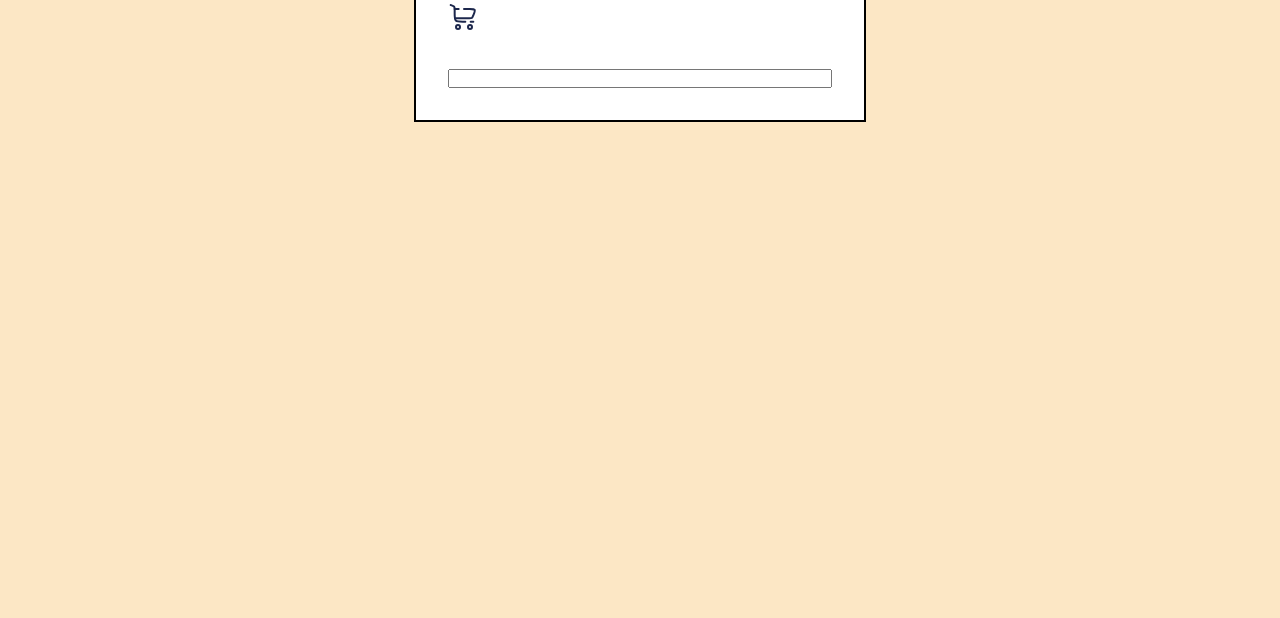
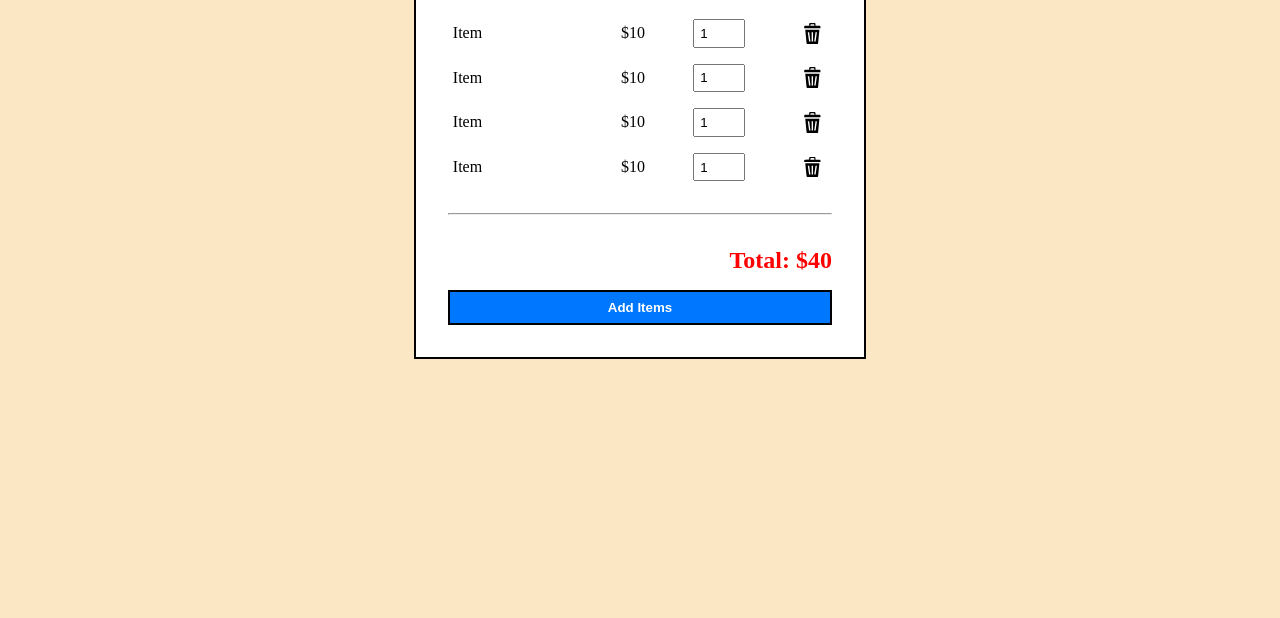
Before and after one commit to luna0-0/e-commerce_website, a plain HTML site: page cart.html in a window 1280 px wide. Shown: the part 182-800 px from the top of the page. Drawn offline with Linux system fonts and the light colour scheme.

Commit message:
complete cart design

```diff
--- a/cart.html
+++ b/cart.html
@@ -5,6 +5,7 @@
     <meta name="viewport" content="width=device-width, initial-scale=1.0" />
     <link rel="stylesheet" href="./css/styles.css" type="text/css" />
     <link rel="stylesheet" href="./css/form.css" type="text/css" />
+    <link rel="stylesheet" href="./css/cart.css" type="text/css" />
 
     <title>Cart</title>
   </head>
@@ -37,8 +38,40 @@
         <h1>Your Cart</h1>
         <img src="./assets/cart.svg" />
       </div>
+      <hr />
+
       <form>
-        <input type="number" />
+        <div class="form_row">
+          <label for="Item1">Item</label>
+          <div class="cost">$10</div>
+          <input type="number" id="Item1" value="1" min="1" />
+          <img src="./assets/trash.svg" class="trash" title="move to trash"/>
+        </div>
+
+        <div class="form_row">
+          <label for="Item2">Item</label>
+          <div class="cost">$10</div>
+          <input type="number" id="Item2" value="1" min="1" />
+          <img src="./assets/trash.svg" class="trash" title="move to trash"/>
+        </div>
+        <div class="form_row">
+          <label for="Item3">Item</label>
+          <div class="cost">$10</div>
+          <input type="number" id="Item3" value="1" min="1" />
+          <img src="./assets/trash.svg" class="trash" title="move to trash"/>
+        </div>
+        <div class="form_row">
+          <label for="Item4">Item</label>
+          <div class="cost">$10</div>
+          <input type="number" id="Item4" value="1" min="1" />
+          <img src="./assets/trash.svg" class="trash" title="move to trash"/>
+        </div>
+
+        <hr />
+        <div>
+          <strong class="total-cost">Total: $40</strong>
+        </div>
+        <button>Add Items</button>
       </form>
     </main>
   </body>
--- a/css/cart.css
+++ b/css/cart.css
@@ -1,9 +1,34 @@
 .main-header {
   display: flex;
+  justify-content: center;
   align-items: center;
+  gap: 1rem;
+}
+.form-row{
+  height: auto;
+  padding: 1rem;
+  display: flex;
   justify-content: center;
+  align-items: center;
 }
-.main-header img {
-  width: 1rem;
-  height: 1rem;
+.form-row:hover {
+  background-color: rgb(195, 193, 193);
+  border: 1px 0 1px 0 solid black;
 }
+.total-cost {
+  display: flex;
+  justify-content: end;
+  color: red;
+  font-size: 1.5rem;
+}
+
+input {
+  display: inline-block;
+  max-width: 10%;
+}
+
+.trash {
+  display: inline-block;
+  width: 10%;
+  height: 1.3rem;
+}
--- a/css/form.css
+++ b/css/form.css
@@ -16,7 +16,7 @@ form {
 .form_row {
   display: flex;
   align-items: center;
-  justify-content: start;
+  justify-content: space-between;
   gap: 1rem;
 }
 .form_row label {
@@ -37,7 +37,8 @@ button {
   background-color: rgb(0, 119, 255);
   color: white;
   border: 2px solid black;
-  padding: 5px;
+  padding: 0.5rem;
+  font-weight: 600;
 }
 button:hover {
   background-color: rgb(0, 85, 183);
--- a/css/styles.css
+++ b/css/styles.css
@@ -7,7 +7,6 @@ body {
 }
 h1 {
   text-align: center;
-  margin: 1rem;
 }
 header a {
   text-decoration: none;
```
Also changed, not shown: login.html (+1 -0 lines), register.html (+3 -2 lines), assets/trash.svg (added).
